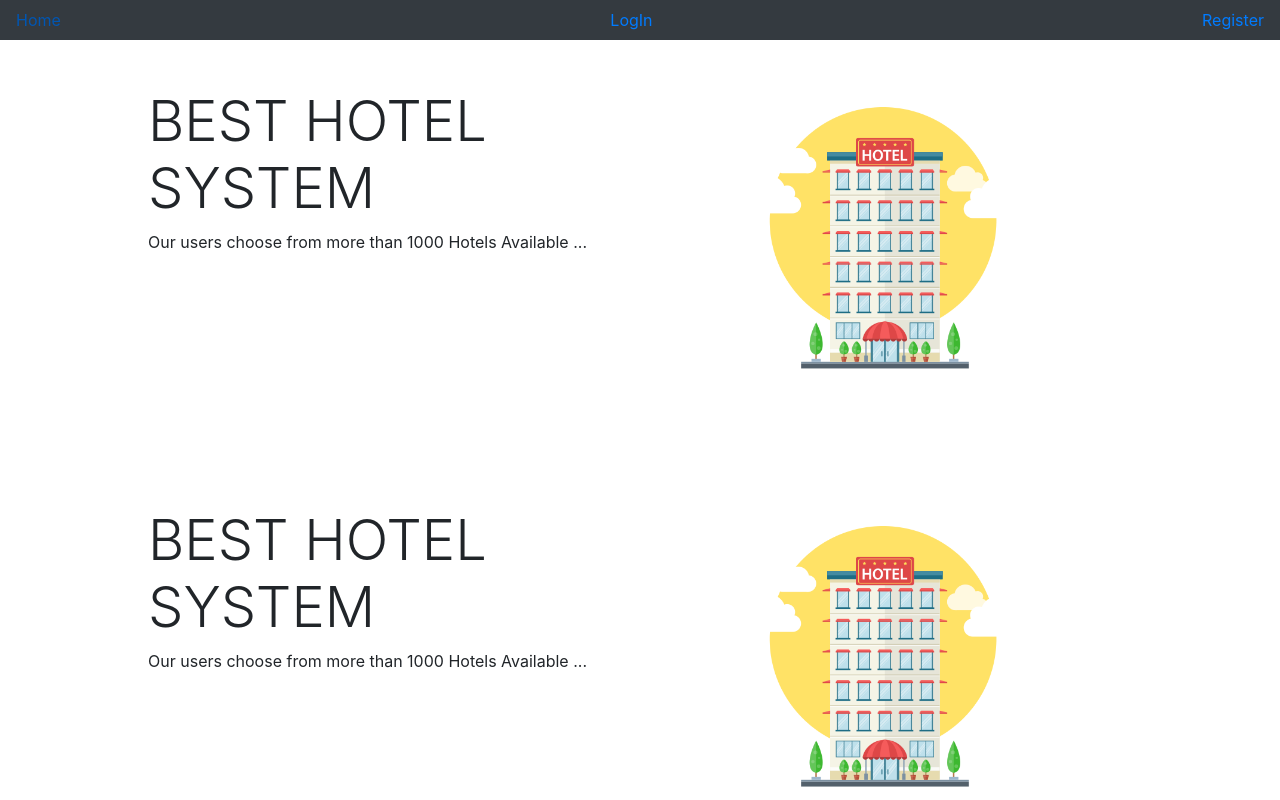
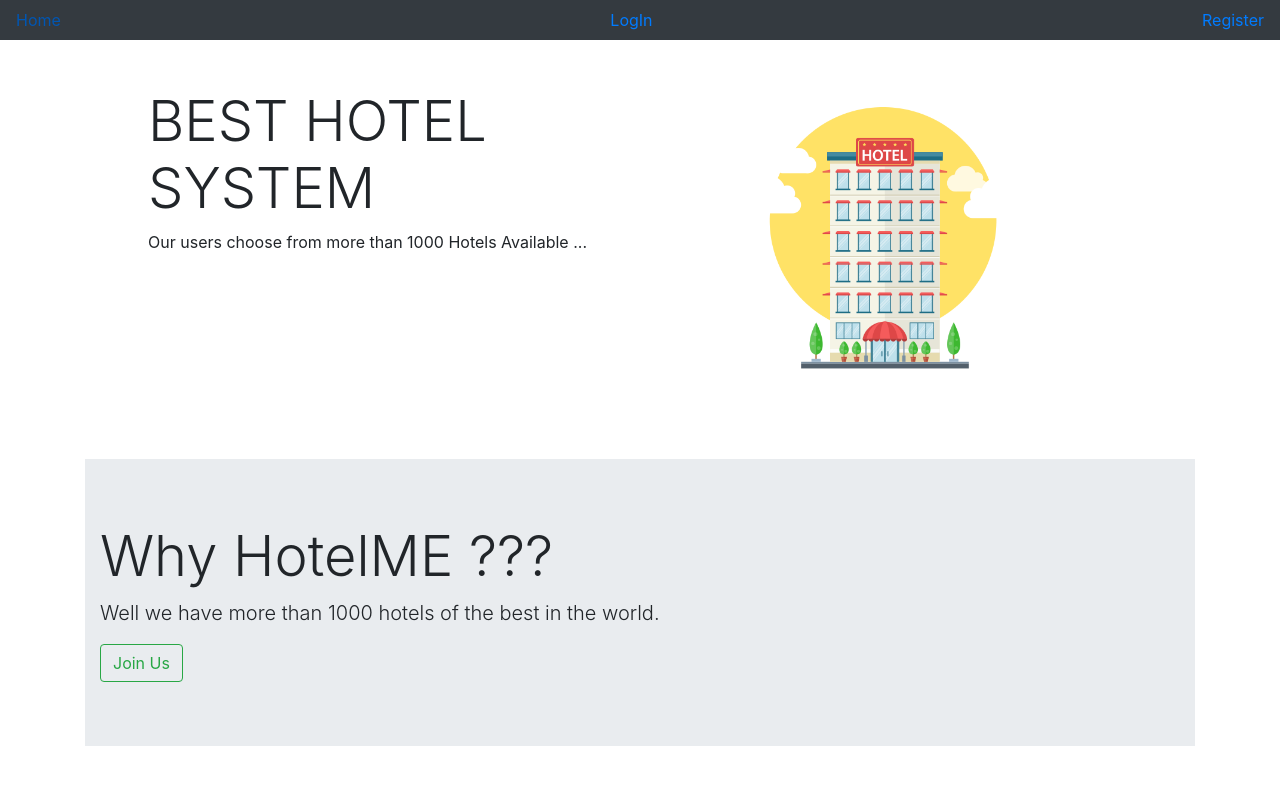
Before and after one commit to notGonim/Hotel_System, a React (Create React App) app in the folder client/: page / in a window 1280 px wide. Shown: the top 800 px of the page. Built offline with nearby package versions, Linux system fonts and the light colour scheme.

Commit message:
ADDED the main widget to home and add the join me btn

```diff
--- a/client/src/components/HomePage.js
+++ b/client/src/components/HomePage.js
@@ -1,4 +1,5 @@
 import React from 'react'
+import { CarsorWidget } from './layout/CarsorWidget'
 import { HomeWidget } from './layout/HomeWidget'
 
 export const HomePage = () => {
@@ -6,7 +7,9 @@ export const HomePage = () => {
         <div class="container">
             <HomeWidget title="BEST HOTEL SYSTEM" parag="Our users choose from more than 1000 Hotels Available ..." img={process.env.PUBLIC_URL + '/img/home1.png'} />
             <br />
-            <HomeWidget title="BEST HOTEL SYSTEM" parag="Our users choose from more than 1000 Hotels Available ..." img={process.env.PUBLIC_URL + '/img/home1.png'} />
+            <CarsorWidget />
+            <br />
+            <HomeWidget title="Many Countries" parag="We have many hotels in many countries To enjoy your vacation in and get new Experience" img={process.env.PUBLIC_URL + '/img/home2.png'} />
 
         </div>
     )
--- /dev/null
+++ b/client/src/components/layout/CarsorWidget.js
@@ -0,0 +1,14 @@
+import React from 'react'
+
+export const CarsorWidget = () => {
+    return (
+
+        <div class="jumbotron jumbotron-fluid">
+            <div class="container">
+                <h1 class="display-4">Why HotelME ???</h1>
+                <p class="lead">Well we have more than 1000 hotels of the best in the world.</p>
+                <button className="btn btn-outline-success">Join Us</button>
+            </div>
+        </div>
+    )
+}
--- a/client/src/components/layout/HomeWidget.js
+++ b/client/src/components/layout/HomeWidget.js
@@ -4,7 +4,7 @@ export const HomeWidget = ({ title, parag, img }) => {
     return (
         <div>
             <div class="row m-5">
-                <div class="col-6 ">
+                <div class="col-sm">
                     <h2 className="display-4">{title}</h2>
                     <p>{parag}</p>
                 </div>
```
